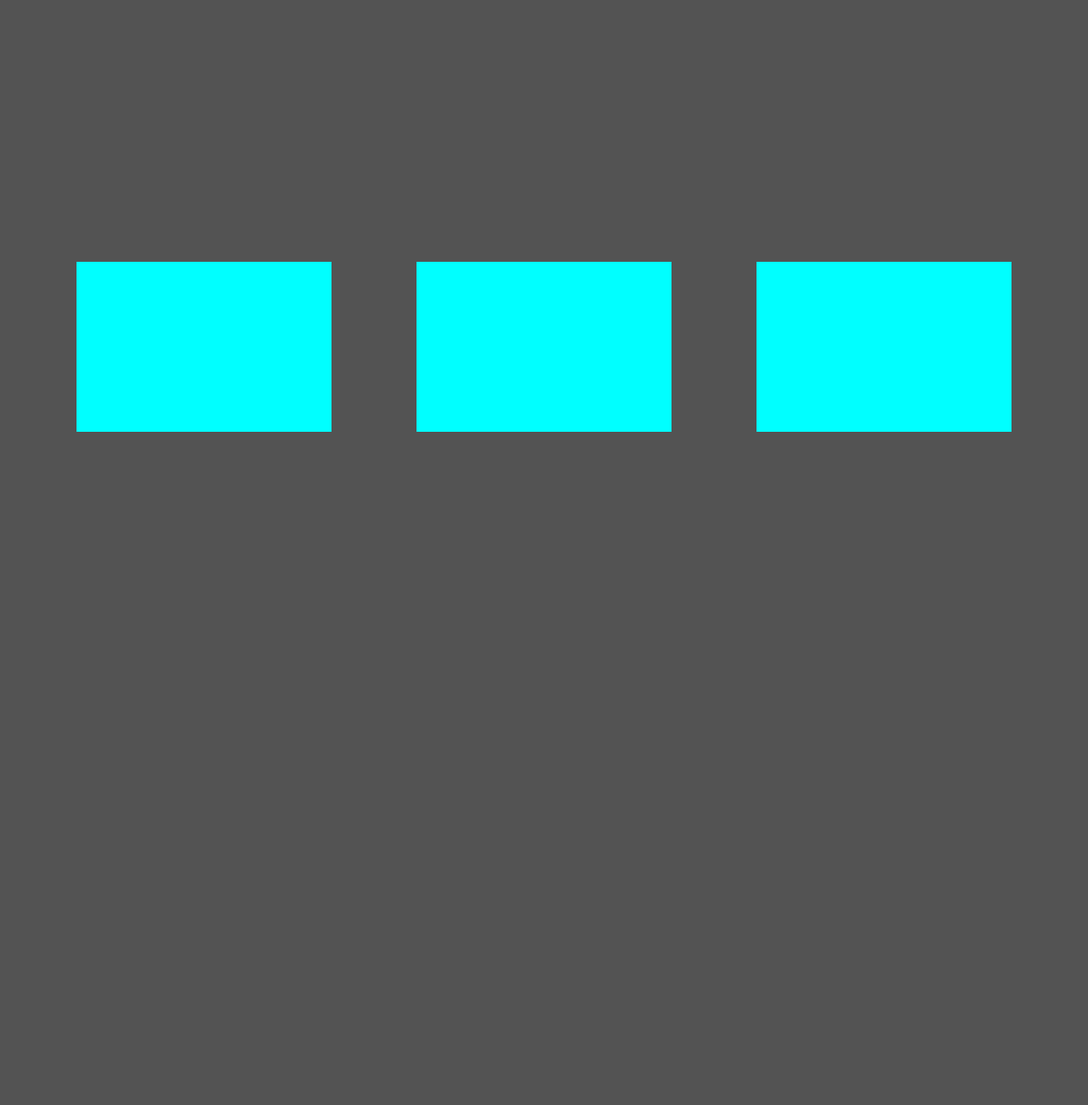
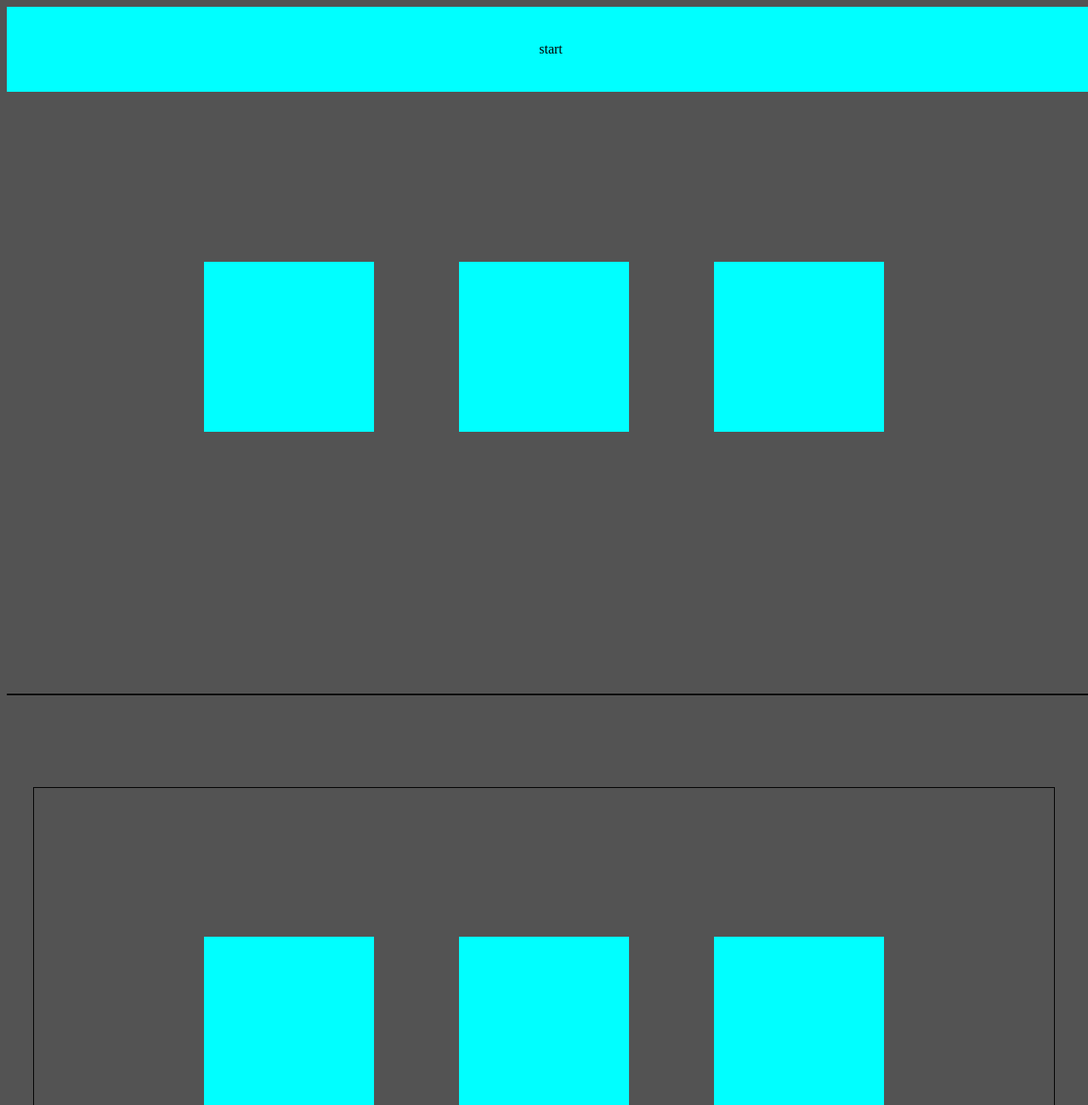
Before and after one commit to NikoWenc/Test-Flex-Box, a plain HTML site: page index.html in a window 1280 px wide. Shown: the top 1300 px of the page at 85% size. Before the commit the page ends 816 px from the top, so only its background shows below. Drawn offline with Linux system fonts and the light colour scheme.

Commit message:
Add files via upload

```diff
--- a/index.html
+++ b/index.html
@@ -5,7 +5,17 @@
 
   </head>
   <body>
-    <div class="flex-container">
+    <div class="input-div">
+    <input type="checkbox" name="chek" id="chee">
+    <label for="chee" class="input-label">start</label>
+      <div class="hidden-div">hi im hidden</div>
+  </div>
+
+
+
+    <div class="main-flex">
+
+    <div class="flex-container-1">
       <div class="box-1">
       <div class="box"></div>
       </div>
@@ -16,5 +26,23 @@
       <div class="box"></div>
       </div>
     </div>
+
+    <hr>
+
+    <div class="flex-container-2">
+    <div class="resizeable">
+      <div class="box-1">
+      <div class="box"></div>
+      </div>
+      <div class="box-2">
+      <div class="box"></div>
+      </div>
+      <div class="box-3">
+      <div class="box"></div>
+      </div>
+    </div>
+    </div>
+
+    </div>
   </body>
 </html>
--- a/style.css
+++ b/style.css
@@ -2,12 +2,50 @@ body {
   background-color: rgb(83, 83, 83);
 }
 
-.flex-container {
+.input-div {
+  display: flex;
+  flex-direction: column;
+  justify-content: center;
+  align-items: center;
+  background-color: aqua;
+  width: 100vw;
+  height: 100px;
+}
+
+.hidden-div {
+  background-color: brown;
+  display: none;
+}
+
+#chee:checked ~ .hidden-div{
+  display: block;
+}
+
+#chee {
+  display: none;
+}
+
+
+hr {
+  width: 100vw;
+  border: 1px solid black;
+}
+
+.main-flex {
+  display: flex;
+  flex-direction: column;
+  justify-content: center;
+  align-items: center;
+  gap: 100px;
+}
+
+/* flex container-1 */
+.flex-container-1 {
   display: flex;
   justify-content: center;
   align-items: center;
   gap: 100px;
-  height: 100vh;
+  margin: 200px 0;
 }
 
 .box-1 {
@@ -31,18 +69,15 @@ body {
   background-repeat: no-repeat;
 }
 
-.box-1 {
-  position: relative;
-}
 
 .box-1, .box-2, .box-3 {
-  width: 300px;
+  width: 200px;
   height: 200px;
 }
 
 .box {
   background-color: aqua;
-  width: 300px;
+  width: 200px;
   height: 200px;
   transition: margin-top 2s ease;
 }
@@ -54,8 +89,51 @@ body {
 }
 
 @media (max-width: 1140px){
-  .flex-container {
+  .flex-container-1 {
     flex-direction: column;
     gap: 200px;
+    margin-bottom: 200px;
   }
 }
+/* flex container-1 */
+
+/* flex container-2 */
+.flex-container-2 {
+  display: flex;
+  justify-content: center;
+  align-items: center;
+  container-type: inline-size;
+  overflow: auto;
+  resize: both;
+  margin-bottom: 200px;
+  width: 1200px;
+  height: 550px;
+
+  min-height: 200px;
+  border: 1px solid black;
+  scrollbar-width: none;
+  flex-shrink: 0;
+}
+
+.resizeable {
+  display: flex;
+  justify-content: center;
+  align-items: center;
+  gap: 100px;
+}
+
+@container (max-width: 1140px){
+    .resizeable {
+    flex-direction: column;
+    justify-content: center;
+  align-items: center;
+    gap: 210px;
+  }
+  .box-1 {
+    margin-top: 500px;
+  }
+}
+
+
+
+/* flex container-2 */
```
